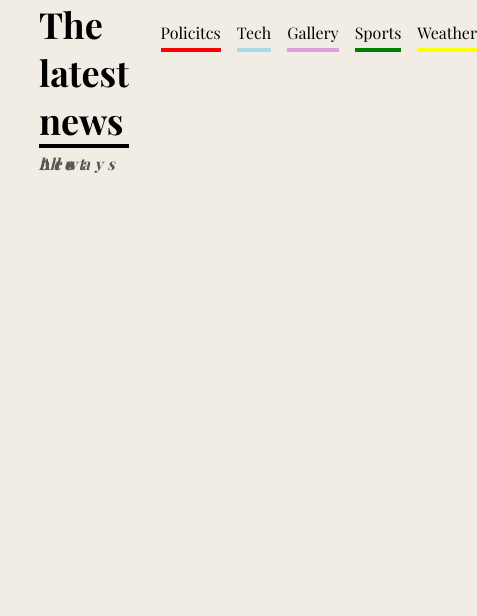
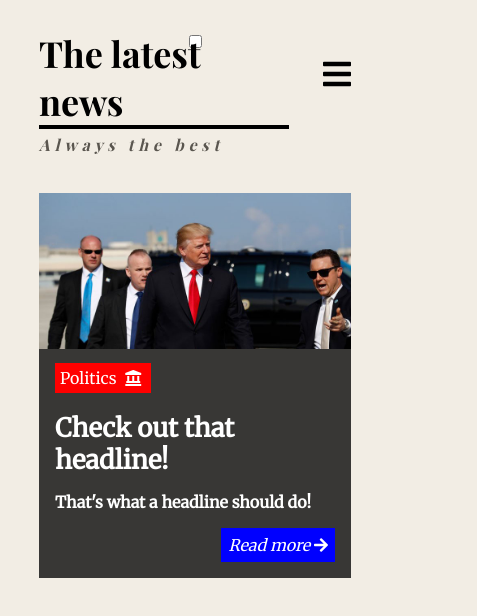
Before and after one commit to skylite21/frontend1, a website: page news/index.html in a window 390 px wide. Shown: the whole page, 477 px wide, since content can reach past the window. Drawn offline with nearby package versions, Linux system fonts and the light colour scheme.

Commit message:
All your codebase are belong to us.

```diff
--- a/news/index.html
+++ b/news/index.html
@@ -21,7 +21,12 @@
     <link rel="stylesheet" href="./style.css" type="text/css" />
   </head>
   <body>
-    <header>
+    <header id="fejlec">
+      <input type="checkbox" id="toggle" class="menu-checkbox" />
+      <label for="toggle" class="toggle-label">
+        <i class="fas fa-bars"></i>
+      </label>
+
       <div class="logo">
         <h1>The latest news</h1>
         <h2>Always the best</h2>
@@ -36,5 +41,24 @@
         </ul>
       </nav>
     </header>
+    <main>
+      <section class="main-article">
+        <div class="main-article-image-container">
+          <img class="main-article-image" src="./banner.jpg" alt="" />
+        </div>
+        <div class="main-article-text clearfix">
+          <a class="tag tag-politics" href="#">
+            Politics
+            <i class="fas fa-landmark"></i>
+          </a>
+          <h1>Check out that headline!</h1>
+          <h2>That's what a headline should do!</h2>
+          <a href="#" class="continue-to-article">
+            Read more
+            <i class="fas fa-arrow-right"></i>
+          </a>
+        </div>
+      </section>
+    </main>
   </body>
 </html>
--- a/news/style.css
+++ b/news/style.css
@@ -1,3 +1,9 @@
+.clearfix::after {
+  content: "";
+  clear: both;
+  display: table;
+}
+
 body {
   font-family: "Playfair Display", serif;
   background-color: rgb(242, 237, 228);
@@ -91,3 +97,117 @@ main {
   border-bottom: 4px solid transparent;
   background-color: rgba(189, 198, 233, 0.56);
 }
+
+.main-article {
+  position: relative;
+}
+
+.main-article-image-container {
+  height: 40vw;
+  overflow: hidden;
+}
+
+.main-article-image {
+  width: 100%;
+}
+
+.main-article-text {
+  font-family: 'Merriweather', serif;
+  padding: 1rem;
+  background-color: rgba(0, 0, 0, 0.767);
+
+  position: absolute;
+  bottom: 1rem;
+  left: 1rem;
+}
+
+.main-article-text > h1 {
+  font-size: 3rem;
+  color: white;
+  margin-bottom: 0;
+}
+
+.main-article-text > h2 {
+  font-size: 1rem;
+  color: white;
+  line-height: 1.6rem;
+}
+
+.tag {
+  color: white;
+  padding: 5px;
+  text-decoration: none;
+}
+
+.tag i {
+  padding: 5px;
+}
+
+.tag-politics {
+  background-color: red;
+}
+
+.continue-to-article {
+  background-color: blue;
+  color: white;
+  font-style: italic;
+  font-size: 1rem;
+  padding: 7px;
+  float: right;
+  text-decoration: none;
+}
+
+/* max-width 960px alatt */
+/* min-width 960px fölött */
+/* 900px és 600px között: */
+/* @media (max-width: 900px) and (min-width: 600px) {..} */
+
+@media (max-width: 960px) {
+  header {
+    flex-direction: column;
+  }
+  .logo {
+    margin-right: 0;
+  }
+}
+
+@media (max-width: 900px) {
+  .main-article-text {
+    position: static;
+  }
+}
+
+@media (max-width: 700px) {
+  header {
+    margin-top: 2rem;
+  }
+
+  .logo {
+    width: 80%;
+  }
+
+  .menu {
+    flex-direction: column;
+  }
+
+  .menu-container {
+    display: none;
+  }
+
+  .toggle-label {
+    display: block;
+    font-size: 2rem;
+    cursor: pointer;
+    margin-left: auto;
+    margin-bottom: -65px;
+  }
+
+  .menu-item a {
+    height: 3rem;
+  }
+
+  .main-article-text > h1 {
+    font-size: 1.6rem;
+  }
+
+}
```
Also changed, not shown: 1 other file.
